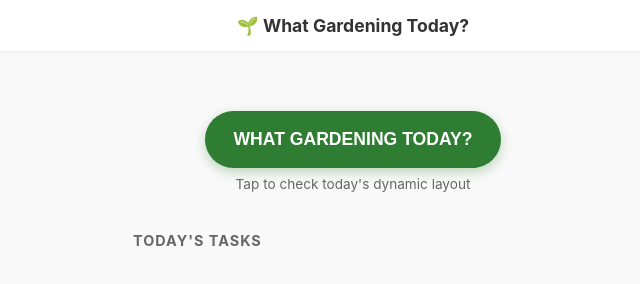
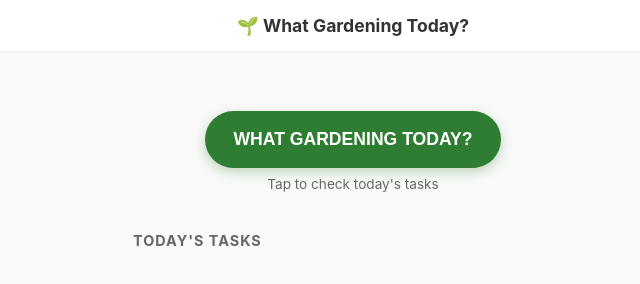
Before and after one commit to nimbrethil81/what-gardening-today, a plain HTML site: page index.html in a window 1280 px wide. Shown: the full height of the page, 287-927 px from the left. Drawn offline with Linux system fonts and the light colour scheme.

Commit message:
Update index.html
amended the subtitle

```diff
--- a/index.html
+++ b/index.html
@@ -18,7 +18,7 @@
     <main>
         <section class="cta-section">
             <button id="actionBtn">WHAT GARDENING TODAY?</button>
-            <p class="subtitle">Tap to check today's dynamic layout</p>
+            <p class="subtitle">Tap to check today's tasks</p>
         </section>
 
         <section class="task-section">
```
